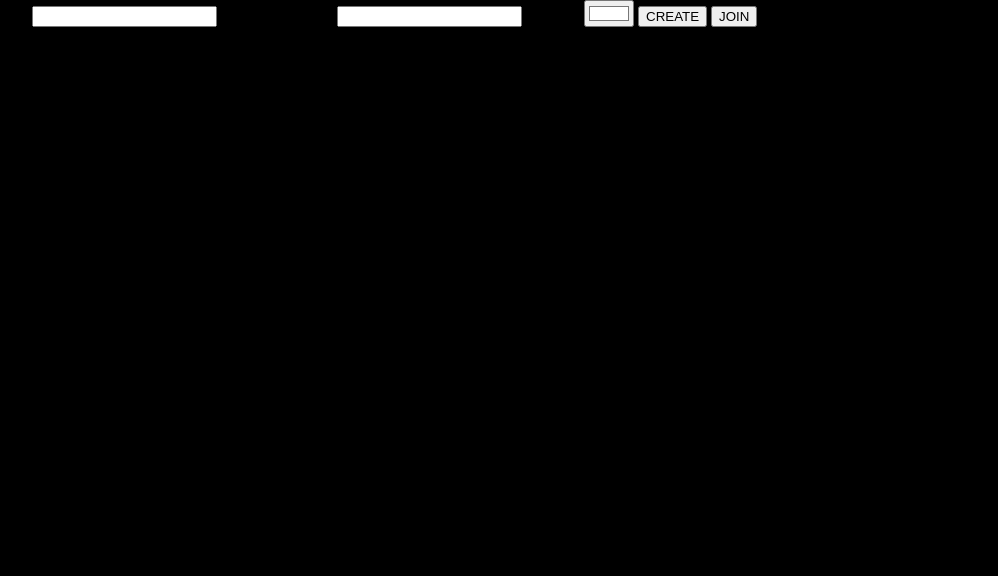
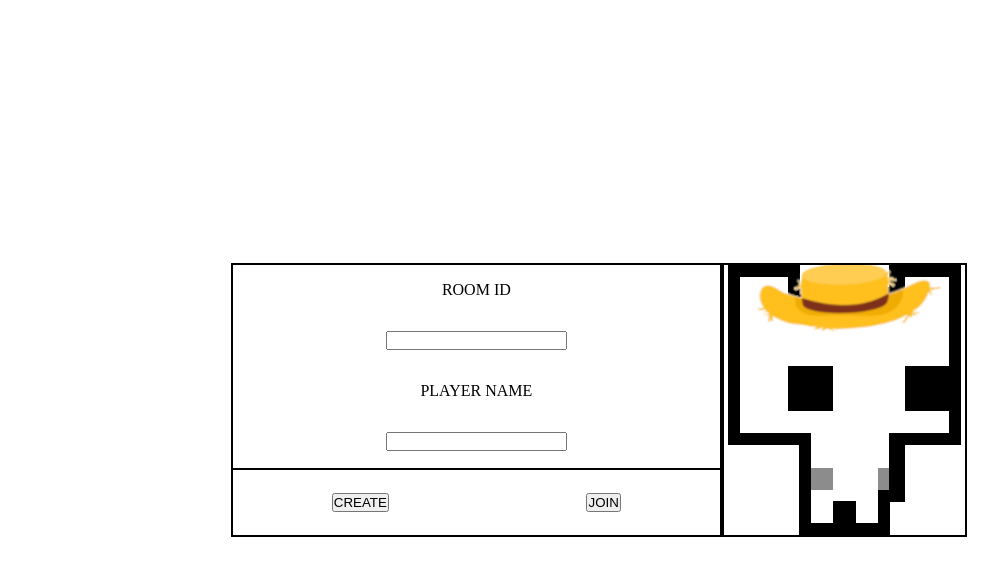
Before and after one commit to Pysia20/WebPark, a website built with Vite: page client/index.html in a window 1280 px wide. Shown: the whole page, without its empty margins (41-1039 px from the left). Built offline with nearby package versions, Linux system fonts and the light colour scheme.

Commit message:
added a proper prototype main menu

```diff
--- a/client/index.html
+++ b/client/index.html
@@ -7,19 +7,28 @@
     <link rel="shortcut icon" href="public/sprites/playerPlaceholder.png" type="image/x-icon">
 </head>
 <body>
+
     <div class="container">
-        <div class="temp">
+        <main class="main">
+            <div class="inputs">
+                <div class="data">
                     <label for="roomId"> ROOM ID </label>
                     <input type="text" id="roomId">
                     <label for="playerName"> PLAYER NAME </label>
                     <input type="text" id="playerName">
-            <label for="playerColor"> COLOR </label>
-            <input type="color" id="playerColor" value="#ffffff">
+                </div>
+                <div class="buttons">
                     <button id="createRoom"> CREATE </button>
                     <button id="joinRoom"> JOIN </button>
                 </div>
             </div>
+            <div class="preview">
+                <input type="color" id="playerColor" value="#ffffff">
+                <label for="playerColor" id="colorPreview"> <img src="public/sprites/farmerThatDoesHarvestingWoahLookTHatsTheThemeFRFR.png" alt="color preview"> </label>
+            </div>
+        </main>
+    </div>
 
-    <script src="index.js" type="module"></script>
+    <script src="index.ts" type="module"></script>
 </body>
 </html>
--- a/client/index.js
+++ /dev/null
@@ -1,30 +0,0 @@
-// temp-ish stuff
-
-const roomId = document.getElementById("roomId")
-const playerName = document.getElementById("playerName")
-const playerColor = document.getElementById("playerColor")
-const joinButton = document.getElementById("joinRoom")
-const createButton = document.getElementById("createRoom")
-const readyButton = document.getElementById("readyButton")
-
-let isReady = false
-
-createButton.addEventListener("click",  async () => {
-    let response = await (await fetch("/api/createRoom", {method: "post"})).json()
-    sessionStorage.setItem("userId", response["userID"])
-    sessionStorage.setItem("roomId", response["roomID"])
-    sessionStorage.setItem("userName", playerName.value)
-    sessionStorage.setItem("playerColor", playerColor.value)
-
-    window.location.href = "/game.html"
-})
-
-joinButton.addEventListener("click",  async () => {
-    let response = await (await fetch("/api/joinRoom/" + roomId.value, {method: "get"})).json()
-    sessionStorage.setItem("userId", response["userID"])
-    sessionStorage.setItem("roomId", response["roomID"])
-    sessionStorage.setItem("userName", playerName.value)
-    sessionStorage.setItem("playerColor", playerColor.value)
-
-    window.location.href = "/game.html"
-})
--- /dev/null
+++ b/client/index.ts
@@ -0,0 +1,31 @@
+const roomId = document.getElementById("roomId") as HTMLInputElement
+const playerName = document.getElementById("playerName") as HTMLInputElement
+const playerColor = document.getElementById("playerColor") as HTMLInputElement
+const joinButton = document.getElementById("joinRoom") as HTMLButtonElement
+const createButton = document.getElementById("createRoom") as HTMLButtonElement
+
+const colorPreview = document.getElementById("colorPreview") as HTMLLabelElement
+
+playerColor.addEventListener("input", () => {
+    colorPreview.style.setProperty("--player-color", playerColor.value)
+})
+
+createButton.addEventListener("click",  async () => {
+    let response = await (await fetch("/api/createRoom", {method: "post"})).json()
+    sessionStorage.setItem("userID", response["userID"])
+    sessionStorage.setItem("roomID", response["roomID"])
+    sessionStorage.setItem("userName", playerName.value)
+    sessionStorage.setItem("playerColor", playerColor.value)
+
+    window.location.href = "/game.html"
+})
+
+joinButton.addEventListener("click",  async () => {
+    let response = await (await fetch("/api/joinRoom/" + roomId.value, {method: "get"})).json()
+    sessionStorage.setItem("userID", response["userID"])
+    sessionStorage.setItem("roomID", response["roomID"])
+    sessionStorage.setItem("userName", playerName.value)
+    sessionStorage.setItem("playerColor", playerColor.value)
+
+    window.location.href = "/game.html"
+})
--- a/client/src/Coordinator.ts
+++ b/client/src/Coordinator.ts
@@ -23,7 +23,7 @@ export class Coordinator {
                 tempPlayer.targetPos = playerData.pos
                 tempPlayer.updateDirection(playerData.velocity)
             } else {
-                const myID = localStorage.getItem("userID")
+                const myID = sessionStorage.getItem("userID")
                 let newPlayer: Player = {} as Player
                 if (myID == playerId) {
                     newPlayer = new Player(this.players.size, "#ffda7e", this.playerTextures)
--- a/client/src/Network.ts
+++ b/client/src/Network.ts
@@ -12,7 +12,7 @@ socket.on("connect_error", (error) => {
 
 socket.on("connect", () => {
      console.log("Connected! id:", socket.id)
-    const roomId = sessionStorage.getItem("roomId") as string
+    const roomId = sessionStorage.getItem("roomID") as string
     const id = Number(sessionStorage.getItem("userID")) as number
     const userName = sessionStorage.getItem("userName") as string
     const color = sessionStorage.getItem("playerColor") as string
--- a/client/src/Player.ts
+++ b/client/src/Player.ts
@@ -58,5 +58,3 @@ export class Player {
         }
     }
 }
-
-//TODO: make the player width and height a shared value and then move the anchor to top left
--- a/client/style.css
+++ b/client/style.css
@@ -1,14 +1,121 @@
-html, body {
+:root {
+    --player-color: "#ffffff"
+}
+
+*, *::before, *::after {
+    box-sizing: border-box;
     margin: 0;
     padding: 0;
+}
+
+html, body {
     width: 100%;
     height: 100%;
-    background-color: black;
+
+    background-color: #ffffff;
 }
 
 canvas {
     display: block;
+
     width: 100% !important;
     height: 100% !important;
+
     object-fit: contain;
 }
+
+.container {
+    width: 100%;
+    height: 100%;
+
+    display: flex;
+    justify-content: center;
+    align-items: center;
+}
+
+main {
+    width: 50rem;
+    height: auto;
+
+    padding: 2rem;
+
+    display: grid;
+    grid-template-columns: 2fr 1fr;
+    grid-template-rows: 1fr;
+    grid-template-areas:
+            "inputs preview";
+}
+
+main > div {
+    border: black 2px solid;
+}
+
+.inputs {
+    grid-area: inputs;
+
+    display: flex;
+    flex-direction: column;
+}
+
+.data {
+    width: 100%;
+    height: 75%;
+
+    display: flex;
+    flex-direction: column;
+    align-items: center;
+    justify-content: space-around;
+}
+
+.buttons {
+    width: 100%;
+    height: 25%;
+
+    border-top: black 2px solid;
+
+    display: flex;
+    align-items: center;
+    justify-content: space-around;
+}
+
+.preview {
+    grid-area: preview;
+
+    position: relative;
+
+    display: flex;
+    justify-content: center;
+    align-items: center;
+}
+
+.preview input {
+    opacity: 0;
+
+    position: absolute;
+    bottom: 0;
+    left: 0;
+}
+
+.preview img {
+    display: block;
+
+    max-width: 100%;
+    height: auto;
+
+    mix-blend-mode: multiply;
+}
+
+.preview label {
+    display: inline-block;
+    cursor: pointer;
+    background-color: var(--player-color, #ffffff);
+
+    -webkit-mask-image: url("public/sprites/farmerThatDoesHarvestingWoahLookTHatsTheThemeFRFR.png");
+    mask-image: url("public/sprites/farmerThatDoesHarvestingWoahLookTHatsTheThemeFRFR.png");
+    -webkit-mask-size: contain;
+    mask-size: contain;
+    -webkit-mask-repeat: no-repeat;
+    mask-repeat: no-repeat;
+    -webkit-mask-position: center;
+    mask-position: center;
+}
```
Lines whose indentation alone changed are shown as unchanged.
